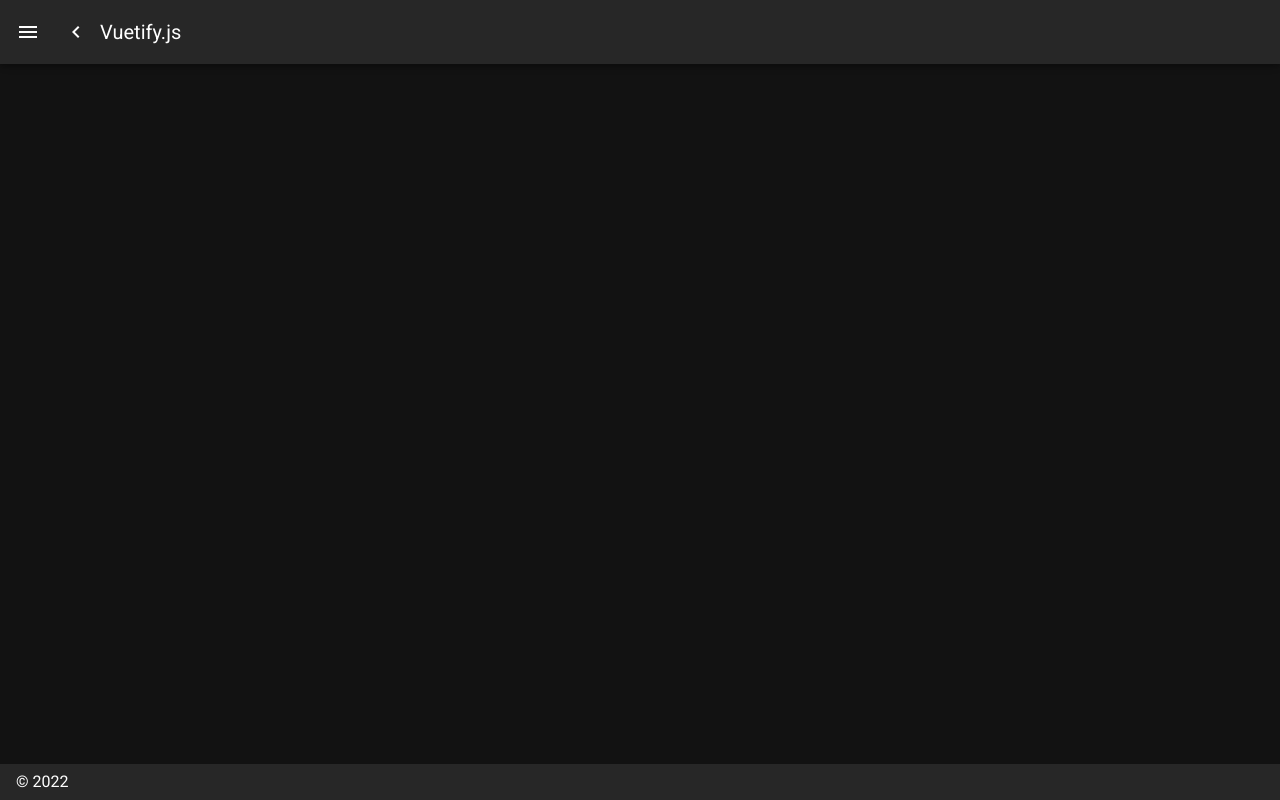
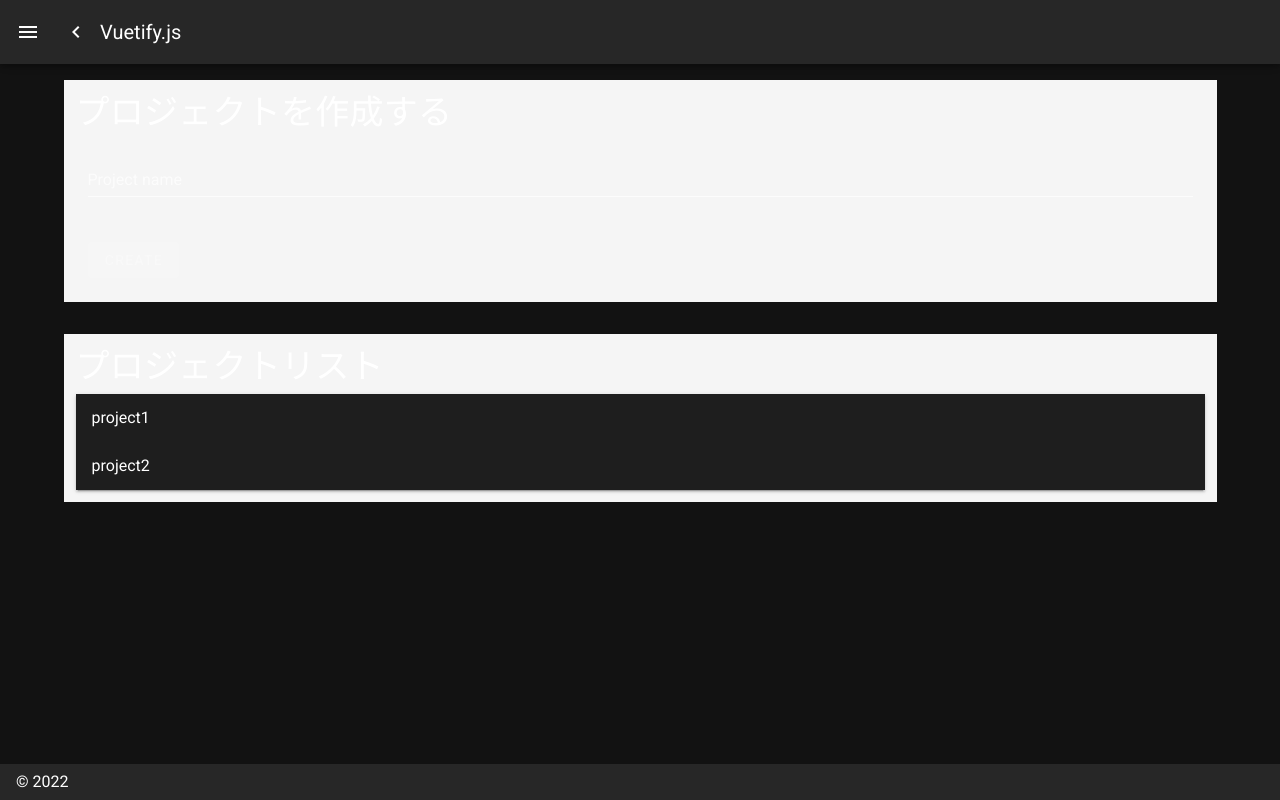
Before and after one commit to halmk/supporters_hackathon2022_vol8, a Nuxt app in the folder frontend/: page /projects in a window 1280 px wide. Before the commit this address had no page. Built offline with nearby package versions, Linux system fonts and the light colour scheme.

Commit message:
#14 Create: プロジェクトインデックスページ（仮）を作成

```diff
--- /dev/null
+++ b/frontend/pages/projects/index.vue
@@ -0,0 +1,26 @@
+<template>
+  <v-row justify="center" align="center">
+    <v-col cols="12">
+      <div class="ma-1 pa-3 grey lighten-4">
+        <span class="text-h4"> プロジェクトを作成する </span>
+        <div class="mt-1">
+          <ProjectCreateForm />
+        </div>
+      </div>
+    </v-col>
+    <v-col cols="12">
+      <div class="ma-1 pa-3 grey lighten-4">
+        <span class="text-h4"> プロジェクトリスト </span>
+        <div class="mt-2">
+          <ProjectList />
+        </div>
+      </div>
+    </v-col>
+  </v-row>
+</template>
+
+<script>
+export default {
+  name: 'ProjectIndexPage',
+}
+</script>
```
